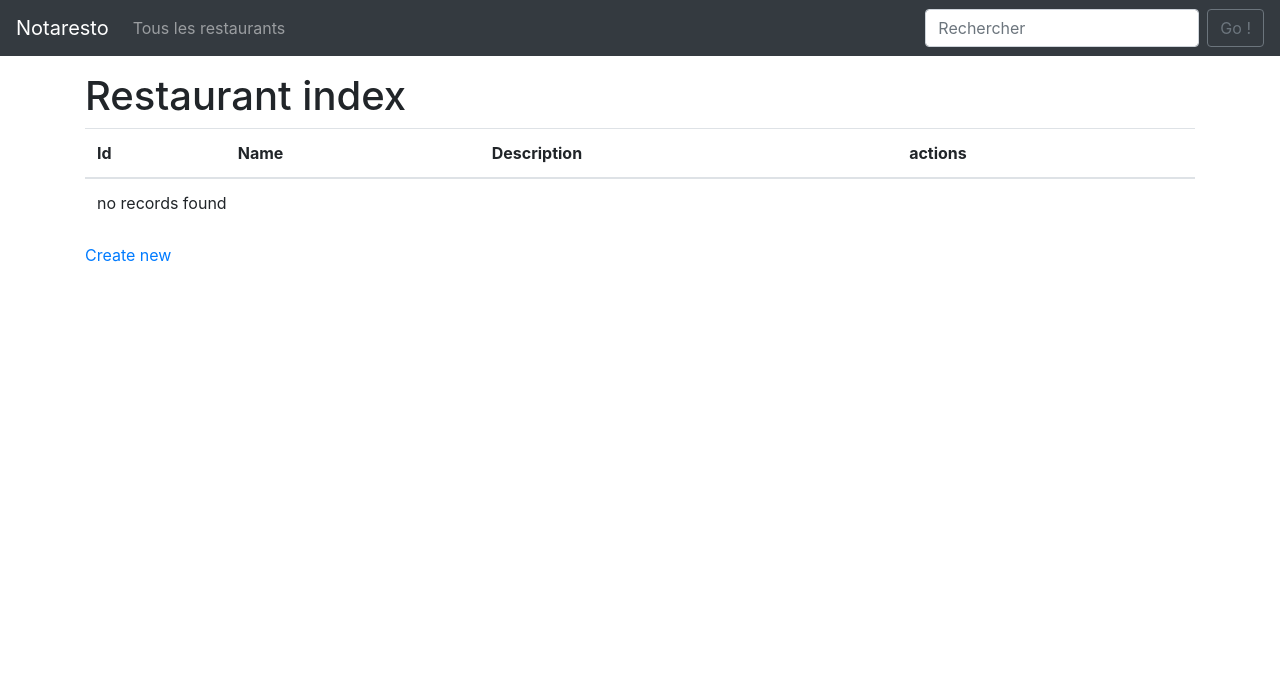
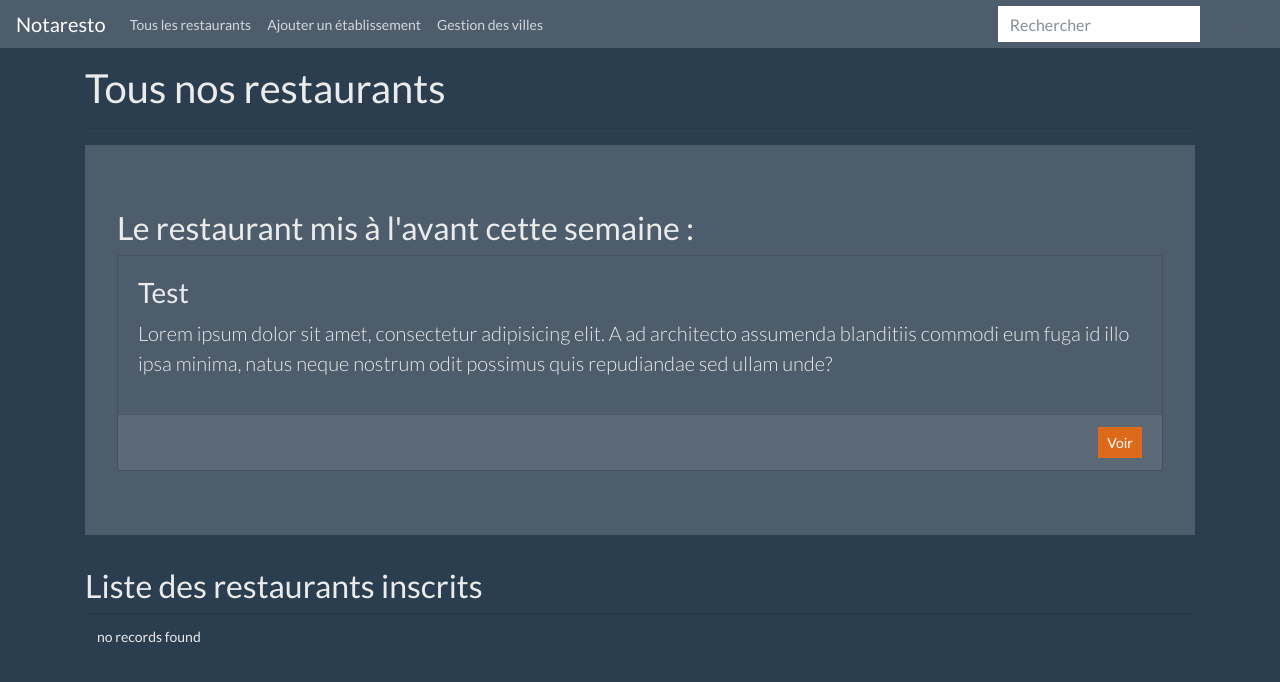
Before and after one commit to tomsihap/notarestocda15, a Symfony app: template templates/restaurant/index.html.twig in a window 1280 px wide. Shown: the top 682 px of the page. Run offline with Twig, Linux system fonts and the light colour scheme; the template is opened without the code that fills it, so the values that code supplies are empty; some libraries are stand-ins or nearby versions.

Commit message:
:sparkles: Create all restaurant pages front-end

```diff
--- a/src/Form/ReviewType.php
+++ b/src/Form/ReviewType.php
@@ -17,10 +17,6 @@ class ReviewType extends AbstractType
             ->add('name')
             ->add('description')
             ->add('rating')
-            ->add('restaurant', EntityType::class, [
-                'class' => Restaurant::class,
-                'choice_label' => 'name'
-            ])
         ;
     }
 
--- a/templates/_partials/navbar.html.twig
+++ b/templates/_partials/navbar.html.twig
@@ -9,6 +9,16 @@
             <li class="nav-item">
                 <a class="nav-link" href="{{ path('restaurant_index') }}">Tous les restaurants</a>
             </li>
+
+            <li class="nav-item">
+                <a class="nav-link" href="{{ path('restaurant_new') }}">Ajouter un établissement</a>
+            </li>
+
+            <li class="nav-item">
+                <a class="nav-link" href="{{ path('city_index') }}">Gestion des villes</a>
+            </li>
+
+
         </ul>
         <form class="form-inline my-2 my-lg-0">
             <input class="form-control mr-sm-2" type="search" placeholder="Rechercher" aria-label="Search">
--- a/templates/base.html.twig
+++ b/templates/base.html.twig
@@ -4,6 +4,7 @@
         <meta charset="UTF-8">
         <title>{% block title %}{% endblock %} | NotaResto</title>
         <link rel="stylesheet" href="https://stackpath.bootstrapcdn.com/bootstrap/4.4.1/css/bootstrap.min.css" integrity="sha384-Vkoo8x4CGsO3+Hhxv8T/Q5PaXtkKtu6ug5TOeNV6gBiFeWPGFN9MuhOf23Q9Ifjh" crossorigin="anonymous">
+        <link rel="stylesheet" href="https://bootswatch.com/4/superhero/bootstrap.min.css">
         {% block stylesheets %}{% endblock %}
     </head>
     <body>
@@ -11,7 +12,7 @@
     {% include '_partials/navbar.html.twig' %}
 
 
-    <div class="container mt-3">
+    <div class="container mt-3 mb-3">
         <div class="row">
             <div class="col">
                 {% block body %}{% endblock %}
--- a/templates/restaurant/_form.html.twig
+++ b/templates/restaurant/_form.html.twig
@@ -1,4 +1,4 @@
 {{ form_start(form) }}
     {{ form_widget(form) }}
-    <button class="btn">{{ button_label|default('Save') }}</button>
+    <button class="btn btn-primary float-right">{{ button_label|default('Créer') }}</button>
 {{ form_end(form) }}
--- a/templates/restaurant/edit.html.twig
+++ b/templates/restaurant/edit.html.twig
@@ -5,7 +5,7 @@
 {% block body %}
     <h1>Edit Restaurant</h1>
 
-    {{ include('restaurant/_form.html.twig', {'button_label': 'Update'}) }}
+    {{ include('restaurant/_form.html.twig', {'button_label': 'Mettre à jour'}) }}
 
     <a href="{{ path('restaurant_index') }}">back to list</a>
 
--- a/templates/restaurant/index.html.twig
+++ b/templates/restaurant/index.html.twig
@@ -3,26 +3,37 @@
 {% block title %}Restaurant index{% endblock %}
 
 {% block body %}
-    <h1>Restaurant index</h1>
+
+    <h1>Tous nos restaurants</h1>
+    <hr>
+    <div class="jumbotron">
+        <h2>Le restaurant mis à l'avant cette semaine :</h2>
+        <div class="card">
+            <div class="card-body">
+                <h3>Test</h3>
+                <p class="lead">Lorem ipsum dolor sit amet, consectetur adipisicing elit. A ad architecto assumenda blanditiis commodi eum fuga id illo ipsa minima, natus neque nostrum odit possimus quis repudiandae sed ullam unde?</p>
+            </div>
+            <div class="card-footer">
+                <a href="#" class="btn btn-sm btn-primary float-right">Voir</a>
+            </div>
+        </div>
+    </div>
+
+    <h2>Liste des restaurants inscrits</h2>
 
     <table class="table">
-        <thead>
-            <tr>
-                <th>Id</th>
-                <th>Name</th>
-                <th>Description</th>
-                <th>actions</th>
-            </tr>
-        </thead>
         <tbody>
         {% for restaurant in restaurants %}
             <tr>
-                <td>{{ restaurant.id }}</td>
-                <td>{{ restaurant.name }}</td>
-                <td>{{ restaurant.description }}</td>
                 <td>
-                    <a href="{{ path('restaurant_show', {'id': restaurant.id}) }}">show</a>
-                    <a href="{{ path('restaurant_edit', {'id': restaurant.id}) }}">edit</a>
+                    <span class="badge badge-success">{{ restaurant.city.name }}</span>
+                    <strong>
+                        <a href="{{ path('restaurant_show', {'id': restaurant.id}) }}">
+                            {{ restaurant.name }}
+                        </a>
+                    </strong>
+                    <br>
+                    <small>{{ restaurant.description }}</small>
                 </td>
             </tr>
         {% else %}
@@ -33,5 +44,4 @@
         </tbody>
     </table>
 
-    <a href="{{ path('restaurant_new') }}">Create new</a>
 {% endblock %}
--- a/templates/restaurant/new.html.twig
+++ b/templates/restaurant/new.html.twig
@@ -3,9 +3,9 @@
 {% block title %}New Restaurant{% endblock %}
 
 {% block body %}
-    <h1>Create new Restaurant</h1>
+    <h1>Ajouter un établissement</h1>
 
     {{ include('restaurant/_form.html.twig') }}
 
-    <a href="{{ path('restaurant_index') }}">back to list</a>
+    <a href="#">Revenir à votre espace restaurateur</a>
 {% endblock %}
```
Also changed, not shown: src/Controller/RestaurantController.php (+16 -2 lines), src/Entity/Restaurant.php (+22 -0 lines), src/Entity/Review.php (+7 -0 lines), templates/restaurant/show.html.twig (+40 -20 lines).
